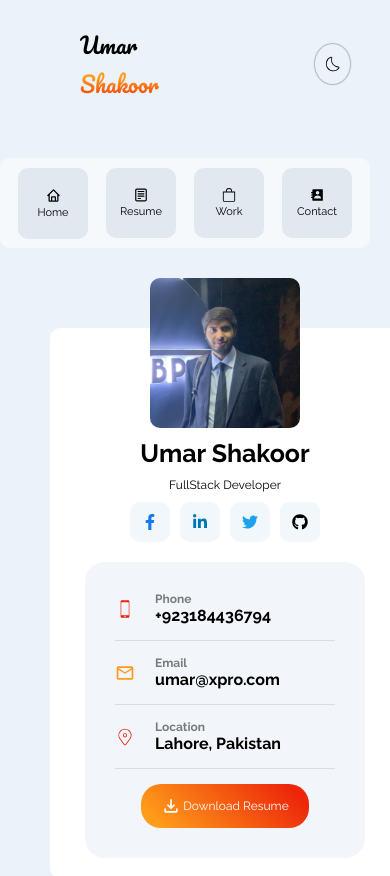
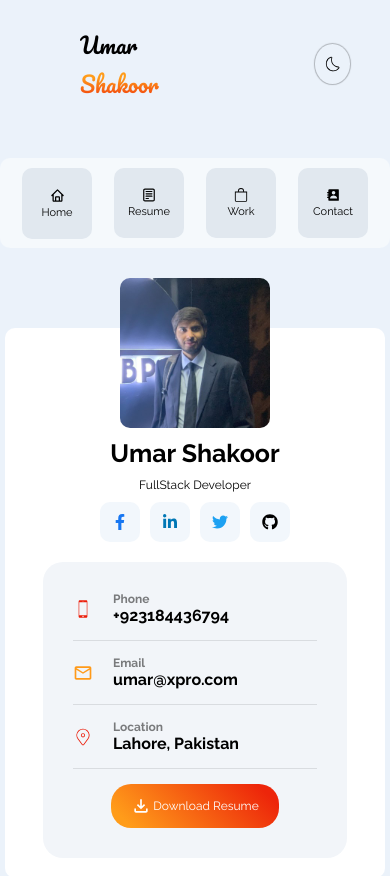
Before and after one commit to Umarshakoor/creative-portfolio, a React (Vite) app: page /contact in a window 390 px wide. Shown: the top 876 px of the page. Built offline with nearby package versions, Linux system fonts and the light colour scheme.

Commit message:
fixed mobile overflow

```diff
--- a/src/Pages/Navbar.jsx
+++ b/src/Pages/Navbar.jsx
@@ -34,15 +34,7 @@ const navMenu = [
 
 const Navbar = () => {
   return (
-    <div
-      style={{
-        display: "flex",
-        height: "120px",
-        justifyContent: "flex-end",
-        alignItems: "end",
-        marginBottom: "30px",
-      }}
-    >
+    <div className="nav-div">
       <ul className="nav-ul">
         {navMenu.map((item, i) => (
           <li key={i} className="">
--- a/src/Pages/navmenu.css
+++ b/src/Pages/navmenu.css
@@ -8,6 +8,19 @@
   width: 430px;
   border-radius: 10px;
   background: #f5f9fc;
+  @media screen and (max-width: 768px) {
+    margin-right: 0;
+  }
+}
+.nav-div {
+  display: flex;
+  height: 120px;
+  justify-content: flex-end;
+  align-items: end;
+  margin-bottom: 30px;
+  @media screen and (max-width: 768px) {
+    justify-content: center;
+  }
 }
 
 .nav-ul li a {
--- a/src/Pages/rightsection.css
+++ b/src/Pages/rightsection.css
@@ -10,6 +10,9 @@
   margin-left: 30px;
   border: none;
   background: linear-gradient(90deg, #fe9119, #fe1919);
+  @media screen and (max-width: 571px) {
+    width: 100px;
+  }
 }
 .abt-line {
   display: flex;
@@ -72,6 +75,9 @@
   max-width: 400px;
   height: 200px;
   padding: 20px;
+  @media screen and (max-width: 571px) {
+    height: auto;
+  }
 }
 .color {
   background-color: #ffebd1;
--- a/src/Pages/website.css
+++ b/src/Pages/website.css
@@ -67,6 +67,7 @@ header {
   margin-left: 60px;
   @media screen and (max-width: 1200px) {
     flex: 100%;
+    margin-left: 0;
   }
 }
 
@@ -79,5 +80,6 @@ header {
   margin-bottom: 20px;
   @media screen and (max-width: 1200px) {
     flex: 100%;
+    margin: 0 20px 20px;
   }
 }
```
